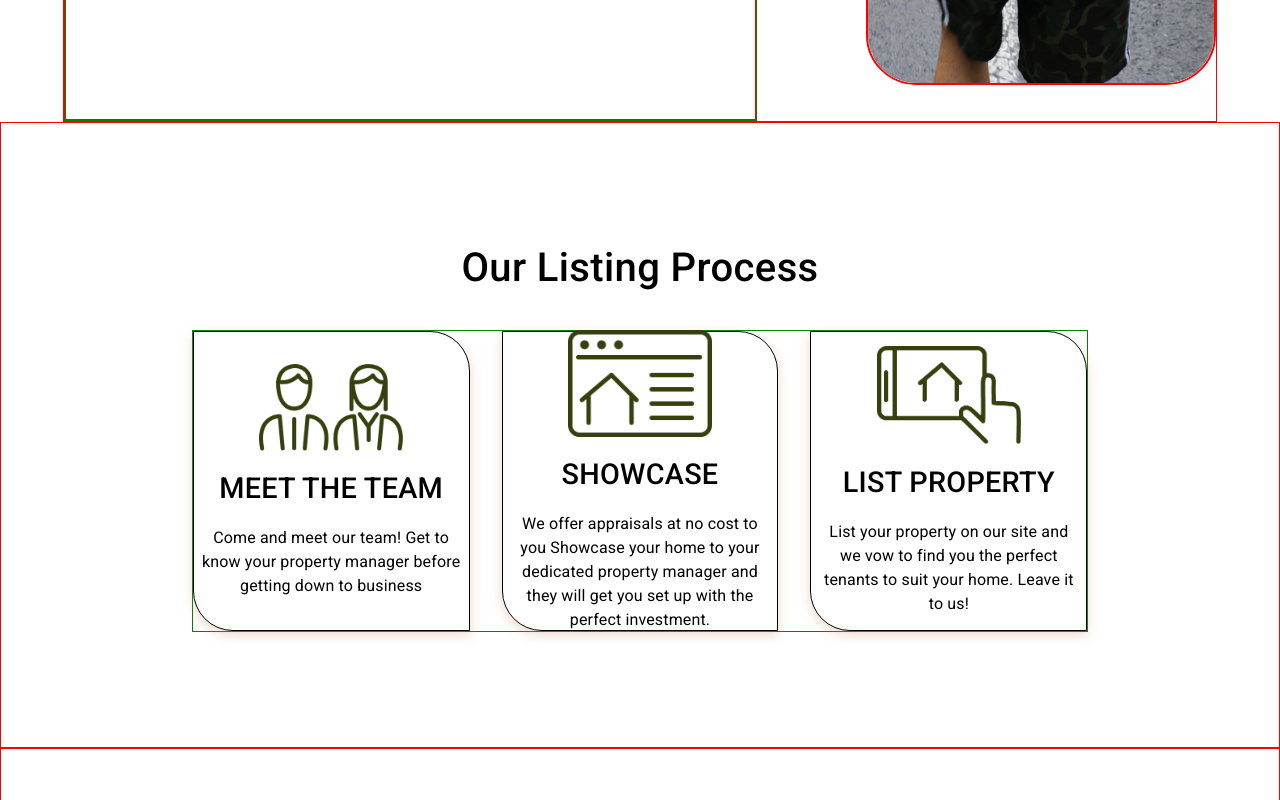
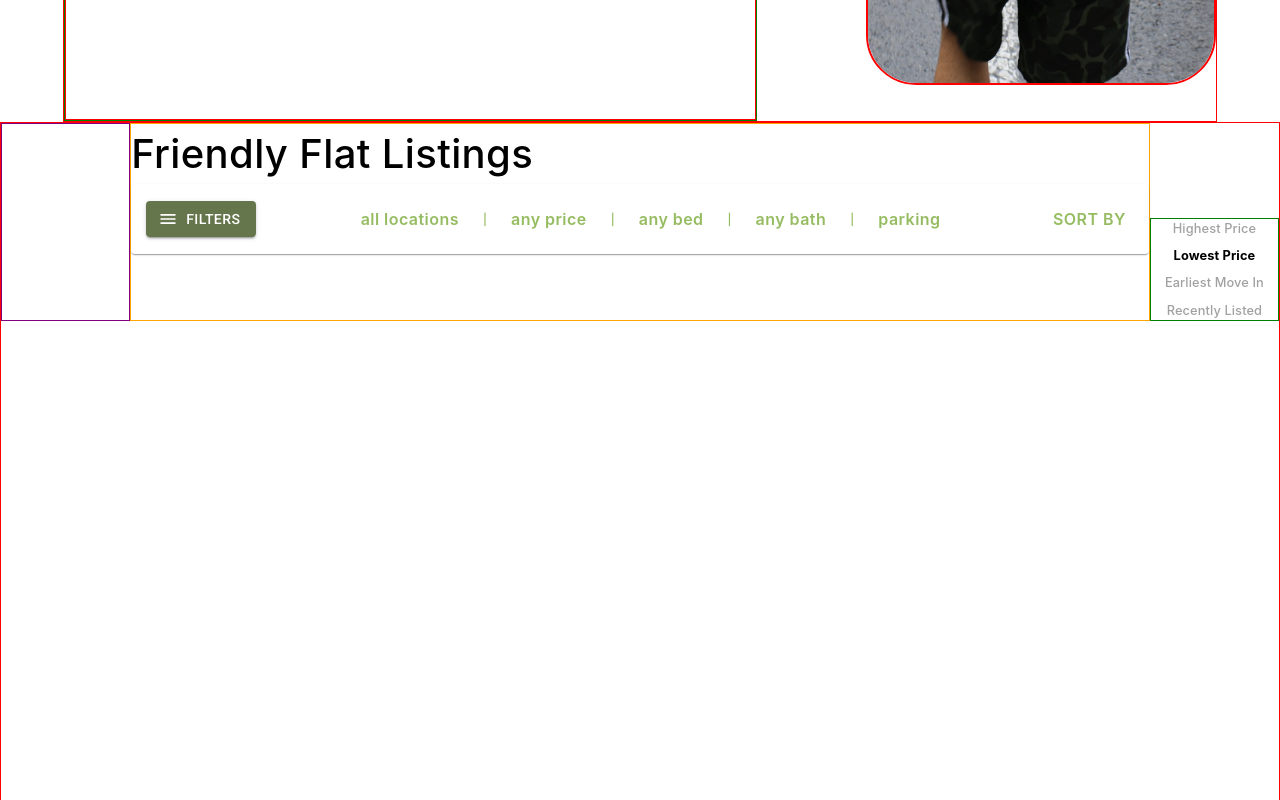
Before and after one commit to adnanaahmad/listing, a React (Create React App) app: page / in a window 1280 px wide. Shown: the part 680-1480 px from the top of the page. Built offline with nearby package versions, Linux system fonts and the light colour scheme.

Commit message:
screen3 page 2 in progress

```diff
--- a/src/App.js
+++ b/src/App.js
@@ -1,6 +1,5 @@
-//import ScreenOne from './screens/screen-one/screen-one';
+// import ScreenOne from './screens/screen-one/screen-one';
 //import ScreenTwo from './screens/screen-two/screen-two';
-
 import ScreenThree from "./screens/screen-three/screen-three";
 
 function App() {
--- /dev/null
+++ b/src/screens/screen-three/components/second-page.js
@@ -0,0 +1,71 @@
+import * as React from 'react';
+import { Stack, Typography } from '@mui/material';
+import Box from '@mui/material/Box';
+import {toggleBorder} from '../../../shared/styles/debugging-border'
+import Card from '@mui/material/Card';
+import Button from '@mui/material/Button';
+import MenuOutlinedIcon from '@mui/icons-material/MenuOutlined';
+import {LightGreenTheme} from '../../../shared/styles/themes/light-green-theme';
+import {GreenTheme} from '../../../shared/styles/themes/green-theme';
+import {ThemeProvider } from '@mui/material/styles';
+import { width } from '@mui/system';
+
+function MenuCard() {
+    const filter = ['all locations', 'any price', 'any bed', 'any bath', 'parking'];
+    return (
+        <Card sx={{ minWidth: 275, width: '100%', minWidth: '800px'}} elevation={1}>
+            <div style = {{padding: '15px 15px'}}>
+            <Stack direction="row" justifyContent="space-between" alignItems="center">
+                <ThemeProvider theme={GreenTheme}>
+                    <Button variant="contained" startIcon={<MenuOutlinedIcon />}>
+                        Filters
+                    </Button>
+                </ThemeProvider>
+                <ThemeProvider theme={LightGreenTheme}>
+                    <Stack direction="row" alignItems="center" spacing={2}>
+                        {
+                            filter.map((item, i) => (
+                            <React.Fragment key={i}>
+                                <Button sx={{fontWeight: 600, textTransform: 'none', fontSize: '1rem', fontFamily: 'inherit', whiteSpace: 'nowrap'}}>{item}</Button>
+                                { i !== 4 &&
+                                    <Typography color="primary" variant="body1">|</Typography>
+                                }
+                            </React.Fragment>
+                        ))}
+                    </Stack>
+                    <Button sx={{fontWeight: 600, fontSize: '1rem', fontFamily: 'inherit', whiteSpace: 'nowrap'}}>sort by</Button>
+                </ThemeProvider>
+            </Stack>
+            </div>
+        </Card>
+    );
+}
+
+function SecondPage() {
+    const isBorder = toggleBorder;
+    const sortBy = ['Highest Price', 'Lowest Price', 'Earliest Move In', 'Recently Listed'];
+    return (
+    <React.Fragment>
+        <Stack direction="column" alignItems="center" sx={{ border: isBorder ? '1px solid red' : 'none', height: '140vh'}}>
+            <div style={{maxWidth: '1440px', width: '100%'}}>
+                <Stack direction="row" justifyContent="center" sx={{width: '100%'}}>
+                    <Box sx={{width: '10%', minWidth: '5%', border: isBorder ? '1px solid purple' : 'none',}}/>
+                    <div style={{width: '80%', border: isBorder ? '1px solid orange' : 'none'}}>
+                        <Typography variant="body1" sx={{fontWeight: 500, fontSize: '40px', fontFamily: 'inherit'}}>Friendly Flat Listings</Typography>
+                        <MenuCard/>
+                    </div>
+                    <Stack direction="column" justifyContent="space-between" alignItems="center" spacing={1} sx={{width: '10%', border: isBorder ? '1px solid green' : 'none', marginTop: '95px'}}>
+                        {
+                            sortBy.map((item, i) => (
+                                <Typography sx={{fontFamily: 'inherit', fontWeight: i == 1 ? 700 : 500, color: i==1 ? 'inherit' : '#a1a1a1', fontSize: '.8rem'}} key={i} variant="body1">{item}</Typography>
+                            ))
+                        }
+                    </Stack>
+                </Stack>
+            </div>
+        </Stack>
+    </React.Fragment>
+    );
+}
+
+export default SecondPage;
--- a/src/screens/screen-three/screen-three.js
+++ b/src/screens/screen-three/screen-three.js
@@ -4,6 +4,7 @@ import WelcomePageVariantOne from '../../shared/pages/welcome-page-v1';
 import ClientsReviewPage from '../../shared/pages/clients-review-page';
 import ListingProcessPage from '../../shared/pages/listing-process-page';
 import WelcomeImage from '../../assets/All Listings Assets/backpack.jpg'
+import SecondPage from './components/second-page';
 
 function ScreenThree() {
   const welcomePage = {
@@ -17,6 +18,7 @@ function ScreenThree() {
   return (
     <React.Fragment>
       <WelcomePageVariantOne data = {welcomePage}/>
+      <SecondPage/>
       <ListingProcessPage/>
       <ClientsReviewPage/>
       <FooterPrimary/>
--- /dev/null
+++ b/src/shared/styles/themes/light-green-theme.js
@@ -0,0 +1,11 @@
+import { createTheme } from '@mui/material/styles';
+
+export const LightGreenTheme = createTheme({
+  palette: {
+    primary: {
+      main: '#96bc62',
+    },
+    contrastThreshold: 3,
+    tonalOffset: 0.2,
+  },
+});
```
